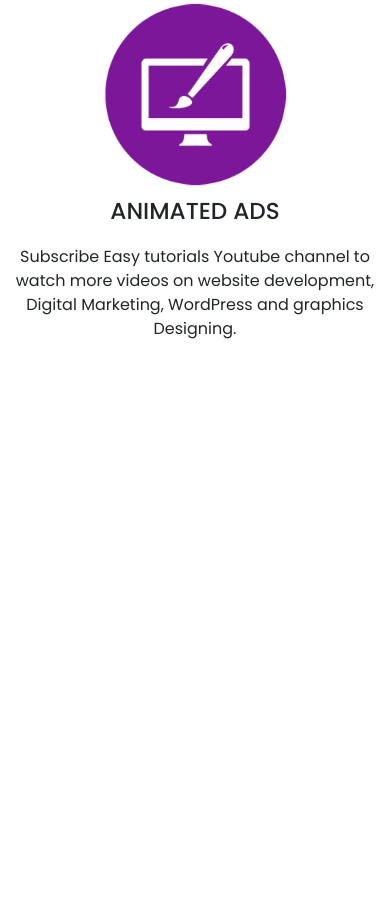
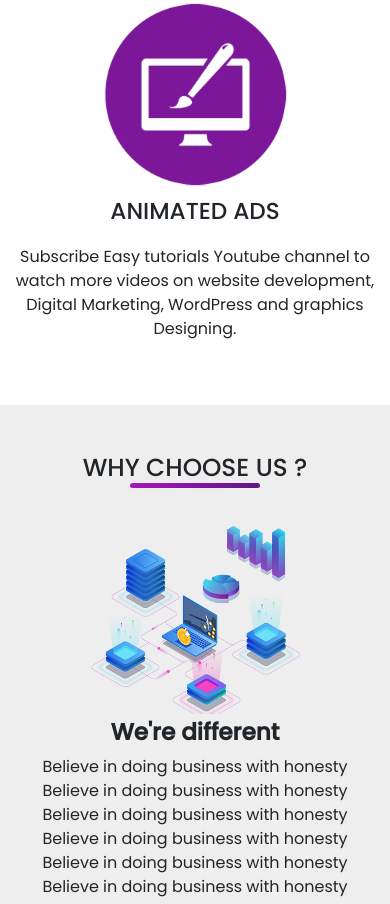
Before and after one commit to Alkaly02/marketing-website, a plain HTML site: page index.html in a window 390 px wide. Shown: the part 1644-2548 px from the top of the page. Before the commit the page ends 2001 px from the top, so only its background shows below. Drawn offline with nearby package versions, Linux system fonts and the light colour scheme.

Commit message:
Mise en place de la section about-us

```diff
--- a/index.html
+++ b/index.html
@@ -26,6 +26,9 @@
 				</li>
 				<li class="nav-item">
 					<a href="#services" class="nav-link">Services</a>
+				</li>
+				<li class="nav-item">
+					<a href="#about-us" class="nav-link">About us</a>
 				</li>
 				<li class="nav-item">
 					<a href="#" class="nav-link">Testimonials</a>
@@ -88,6 +91,30 @@
 		</div>
 	</section>
 
+	<!-- about-us-section -->
+	<section id="about-us">
+		<h2 class="text-center p-0 mb-0 mt-5 pt-5">Why choose us ?</h2>
+		<div class="title-underline"></div>
+		<div class="container-lg">
+			<div class="about">
+				<div class="left">
+					<ul>
+					    <h3><strong>We're different</strong></h3>
+						<li>Believe in doing business with honesty</li>
+						<li>Believe in doing business with honesty</li>
+						<li>Believe in doing business with honesty</li>
+						<li>Believe in doing business with honesty</li>
+						<li>Believe in doing business with honesty</li>
+						<li>Believe in doing business with honesty</li>
+					</ul>
+				</div>
+				<div class="right">
+					<img src="images/network.png" alt="Network" class="network-img">
+				</div>
+			</div>
+		</div>
+	</section>
+
 	<script src="https://cdn.jsdelivr.net/npm/@popperjs/core@2.10.2/dist/umd/popper.min.js" integrity="sha384-7+zCNj/IqJ95wo16oMtfsKbZ9ccEh31eOz1HGyDuCQ6wgnyJNSYdrPa03rtR1zdB" crossorigin="anonymous"></script>
 	<script src="https://cdn.jsdelivr.net/npm/bootstrap@5.1.3/dist/js/bootstrap.min.js" integrity="sha384-QJHtvGhmr9XOIpI6YVutG+2QOK9T+ZnN4kzFN1RtK3zEFEIsxhlmWl5/YESvpZ13" crossorigin="anonymous"></script>
 </body>
--- a/style.css
+++ b/style.css
@@ -71,14 +71,44 @@
 	margin-bottom: 1.9em;
 	border-radius: 5px;
 }
-#services h2, #services h3{
+#services h2, #services h3, #about-us h2{
 	text-transform: uppercase;
 	padding: 0.5em;
 }
 
+/*### about-us-section ###*/
+#about-us{
+	background-color: #eee;
+}
+.about{
+	display: flex;
+	justify-content: space-evenly;
+}
+.left, .right{
+	width: 50%;
+}
+.left{
+	margin-top: 0.5em;
+}
+.left ul{
+	margin: 5px;
+	padding: 0;
+}
+.right{
+	display: flex;
+	justify-content: flex-end;
+}
+.network-img{
+	width: 70%;
+}
 
 
 
+@media(min-width: 905px){
+	.network-img{
+		margin-top: 10px;
+	}
+}
 
 @media(max-width: 768px){
 	.banner-color{
@@ -89,4 +119,29 @@
 		justify-content: center;
 		margin-top: 2.5em;
 	}
+	.network-img{
+		width: 70%;
+	}
+
 }
+@media(max-width: 713px){
+	.about{
+		flex-direction: column-reverse;
+		align-items: center;
+	}
+	.left, .right{
+		width: 100%;
+	}
+	.left{
+		text-align: center;
+		margin: 0;
+		padding: 0;
+	}
+	.left li{
+		list-style-type: none;
+	}
+	.right{
+		display: flex;
+		justify-content: center;
+	}
+}
```
